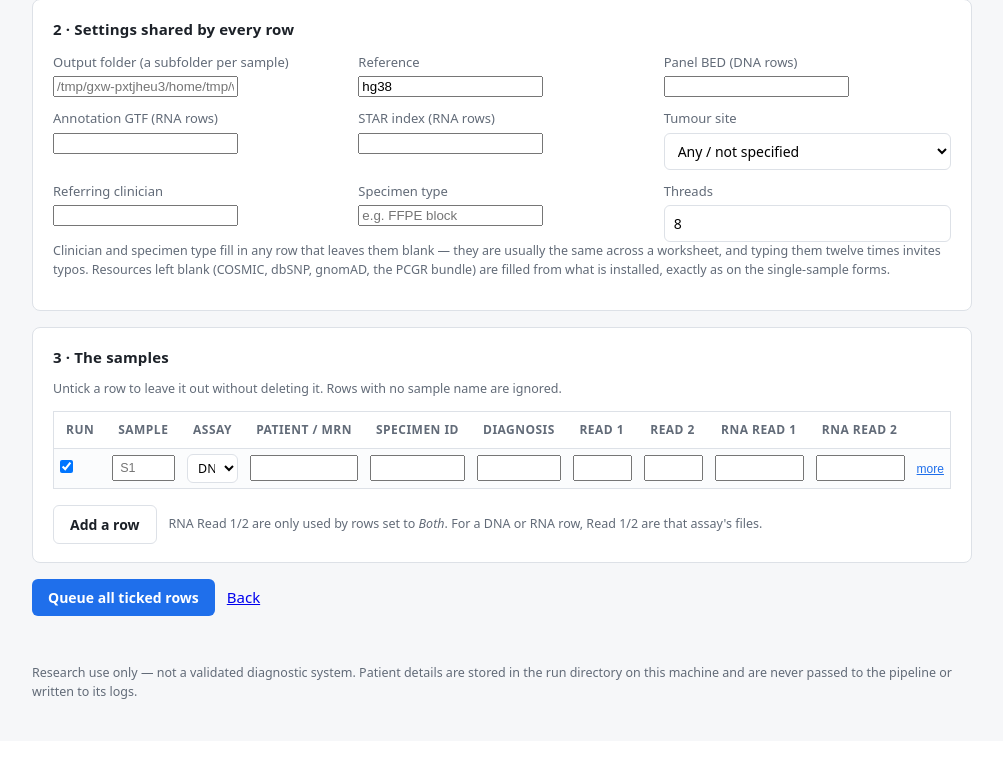
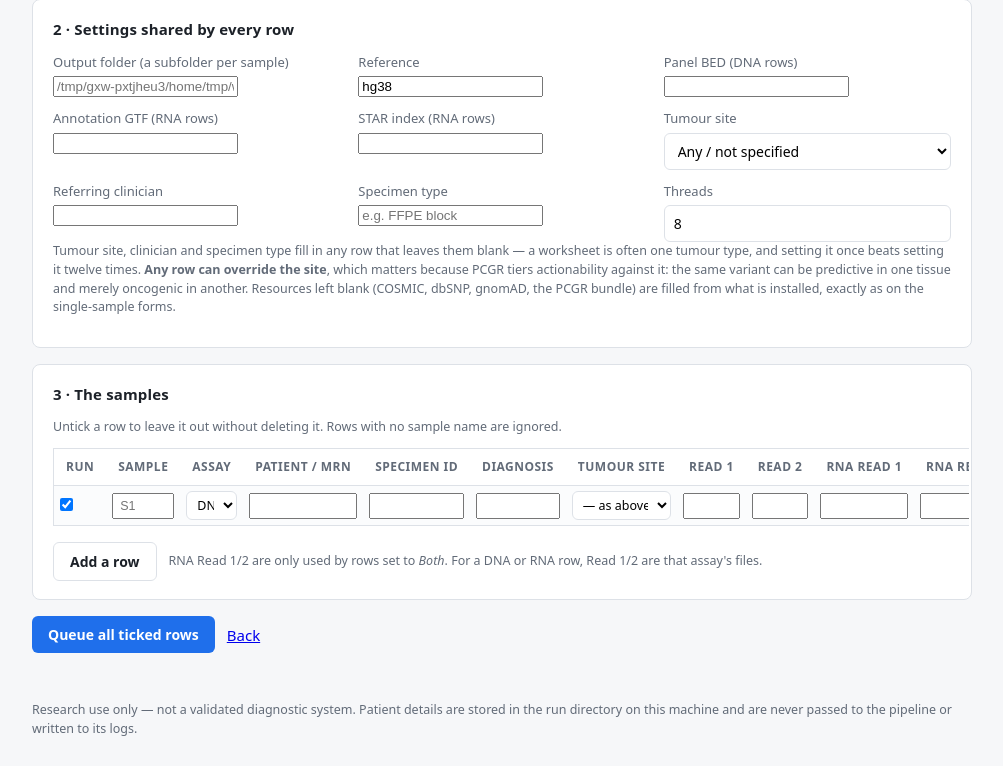
Before and after one commit to gsumathipala/cancer-genomics-pipelines, a Flask app: page /new/worksheet in a window 1280 px wide. Shown: the part 591-1357 px from the top of the page, without its empty margins (138-1141 px from the left). Before the commit the page ends 1290 px from the top, so only its background shows below. Run offline with Flask 3, Linux system fonts and the light colour scheme.

Commit message:
Make tumour site a per-row worksheet field
It was in the shared header only, which is the same mistake the old batch
tick-box made with the patient record: a batch is several different people,
and their tumours are not all in the same organ.

It matters more than most fields because PCGR tiers actionability AGAINST
THE SITE -- the same variant can be predictive in one tissue and merely
oncogenic in another. A shared site would quietly tier every sample in a
worksheet as though it came from the same organ, and the reports would look
entirely ordinary.

The header value is kept and still useful: a worksheet is often one tumour
type, so it fills any row left blank. A row's own selection overrides it.
Blank reads as "— as above —" rather than preselecting the header value, so
a row nobody considered looks different from one deliberately set to the
same site.

The code is validated per row as well as in the single-sample handlers, so
the message names the row: on a twelve-row worksheet, "tumour site must be
one of PCGR's codes" without a row number is a hunt.

Verified: a row override reaches its job (Breast), a blank row inherits the
header (Lung), a third override is independent (Colon/Rectum), and an
out-of-range code is refused by row number with nothing queued.

Co-Authored-By: Claude Opus 5 <noreply@anthropic.com>

```diff
--- a/webapp/app.py
+++ b/webapp/app.py
@@ -865,6 +865,7 @@ def _submit_via(handler, form_values, patient, validate_only=False):
 # Per-row fields that are NOT patient details. Everything in PATIENT_FIELDS
 # is also per row; see worksheet_row_fields().
 WORKSHEET_RUN_FIELDS = ("include", "sample", "assay", "panel",
+                        "pcgr_tumour_site",
                         "r1", "r2", "rna_r1", "rna_r2")
 
 # The columns shown inline in the grid. The rest of the patient fields are
@@ -930,6 +931,19 @@ def worksheet_row_to_form(row, shared):
 
     if row.get("panel"):
         values["panel"] = row["panel"]
+
+    # Tumour site is per row, falling back to the worksheet header.
+    #
+    # It belongs per row for the same reason the patient does: a batch is
+    # several different people, and PCGR tiers actionability AGAINST THE
+    # SITE -- the same variant can be predictive in one tissue and merely
+    # oncogenic in another. A shared site would quietly tier every sample
+    # in the batch as though it came from the same organ.
+    #
+    # The header value remains useful: a worksheet is often one tumour
+    # type, and setting it once beats setting it twelve times.
+    if row.get("pcgr_tumour_site"):
+        values["pcgr_tumour_site"] = row["pcgr_tumour_site"]
 
     # The submit handlers require an input directory even when the FASTQs
     # are named explicitly -- it is how they resolve a bare filename. A
@@ -1104,6 +1118,20 @@ def submit_worksheet():
         if row.get("assay") not in ("dna", "rna", "hybrid"):
             errors.append(f"Row {row['_index'] + 1} ({name}): choose an "
                           f"assay.")
+
+        # Checked here as well as in the single-sample handlers, so the
+        # message names the ROW. On a twelve-row worksheet "tumour site
+        # must be one of PCGR's codes" without a row number is a hunt.
+        site = row.get("pcgr_tumour_site")
+        if site:
+            try:
+                if int(site) not in TUMOUR_SITE_CODES:
+                    raise ValueError
+            except (TypeError, ValueError):
+                errors.append(
+                    f"Row {row['_index'] + 1} ({name}): tumour site "
+                    f"{site!r} is not one of PCGR's codes 0-"
+                    f"{max(TUMOUR_SITE_CODES)}.")
         if not row.get("patient_id") and not row.get("specimen_id") \
                 and not shared.get("patient_id") \
                 and not shared.get("specimen_id"):
--- a/webapp/static/style.css
+++ b/webapp/static/style.css
@@ -264,3 +264,8 @@ button.linkish {
   max-height: 340px; overflow: auto; border: 1px solid var(--line);
   border-radius: 6px; padding: 10px; margin-top: 8px; background: #fff;
 }
+
+/* The tumour-site column carries 31 options; keep it narrow enough that
+   the grid still scans as a grid, and let the browser truncate the label
+   rather than widening every row. */
+table.sheet select.sitesel { max-width: 130px; }
--- a/webapp/templates/worksheet.html
+++ b/webapp/templates/worksheet.html
@@ -89,9 +89,12 @@
         <input name="threads" type="number" min="1"
                value="{{ (form or {}).get('threads','8') }}"></label>
     </div>
-    <p class="hint">Clinician and specimen type fill in any row that leaves
-      them blank &mdash; they are usually the same across a worksheet, and
-      typing them twelve times invites typos. Resources left blank
+    <p class="hint">Tumour site, clinician and specimen type fill in any row
+      that leaves them blank &mdash; a worksheet is often one tumour type,
+      and setting it once beats setting it twelve times. <strong>Any row
+      can override the site</strong>, which matters because PCGR tiers
+      actionability against it: the same variant can be predictive in one
+      tissue and merely oncogenic in another. Resources left blank
       (COSMIC, dbSNP, gnomAD, the PCGR bundle) are filled from what is
       installed, exactly as on the single-sample forms.</p>
   </section>
@@ -111,6 +114,7 @@
             <th>Patient / MRN</th>
             <th>Specimen ID</th>
             <th>Diagnosis</th>
+            <th title="Drives PCGR's actionability tiering for this sample">Tumour site</th>
             <th>Read 1</th>
             <th>Read 2</th>
             <th title="Only used by hybrid rows">RNA Read 1</th>
@@ -137,6 +141,20 @@
             <td><input name="row-{{ i }}-patient_id" value="{{ row.get('patient_id','') }}" size="10"></td>
             <td><input name="row-{{ i }}-specimen_id" value="{{ row.get('specimen_id','') }}" size="10"></td>
             <td><input name="row-{{ i }}-diagnosis" value="{{ row.get('diagnosis','') }}" size="14"></td>
+            <td>
+              {#- Blank means "use the header's site". Spelled out rather
+                  than preselecting the header value, so a row that was
+                  never considered is visibly different from one that was
+                  deliberately set to the same site. -#}
+              <select name="row-{{ i }}-pcgr_tumour_site" class="sitesel">
+                <option value="">— as above —</option>
+                {% for code, label in (tumour_sites or []) %}
+                  <option value="{{ code }}"
+                    {% if row.get('pcgr_tumour_site')|string == code|string %}selected{% endif %}>
+                    {{ label }}</option>
+                {% endfor %}
+              </select>
+            </td>
             <td><input name="row-{{ i }}-r1" value="{{ row.get('r1','') }}" size="26"></td>
             <td><input name="row-{{ i }}-r2" value="{{ row.get('r2','') }}" size="26"></td>
             <td><input name="row-{{ i }}-rna_r1" value="{{ row.get('rna_r1','') }}" size="20"></td>
@@ -145,7 +163,7 @@
                         data-row="{{ i }}">more</button></td>
           </tr>
           <tr class="morerow" id="more-{{ i }}" hidden>
-            <td colspan="11">
+            <td colspan="12">
               <div class="fields">
                 {% for key, label in patient_fields %}
                   {% if key not in inline_patient %}
```
Also changed, not shown: README.md, 1 other file.
